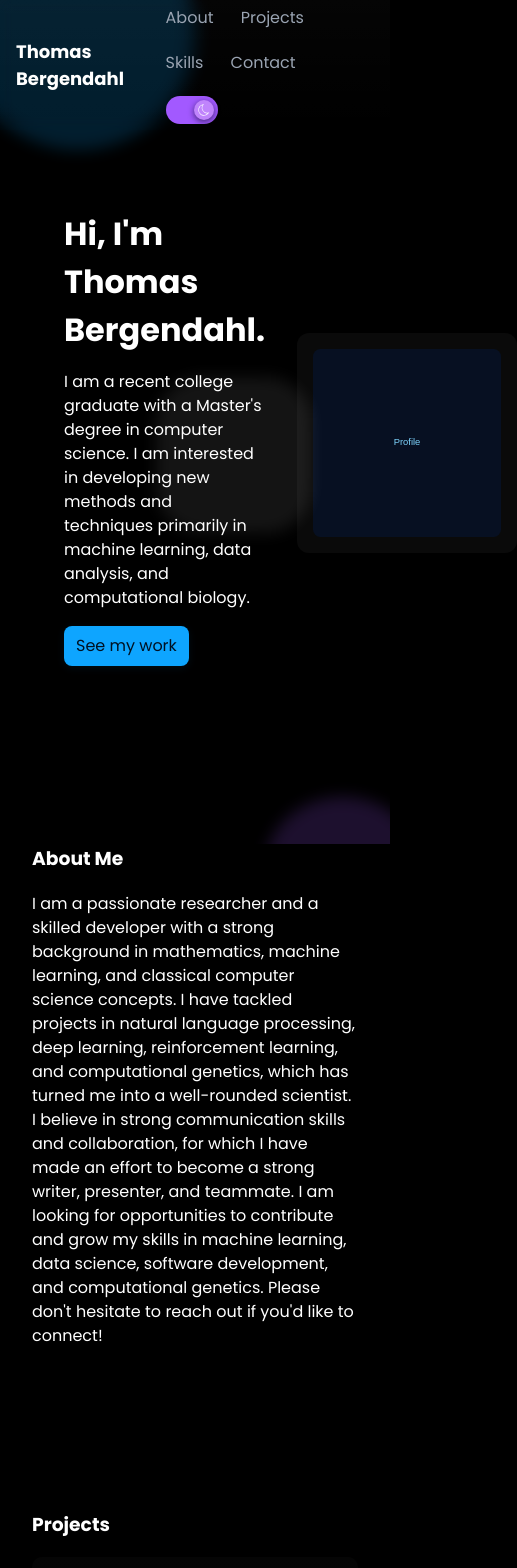
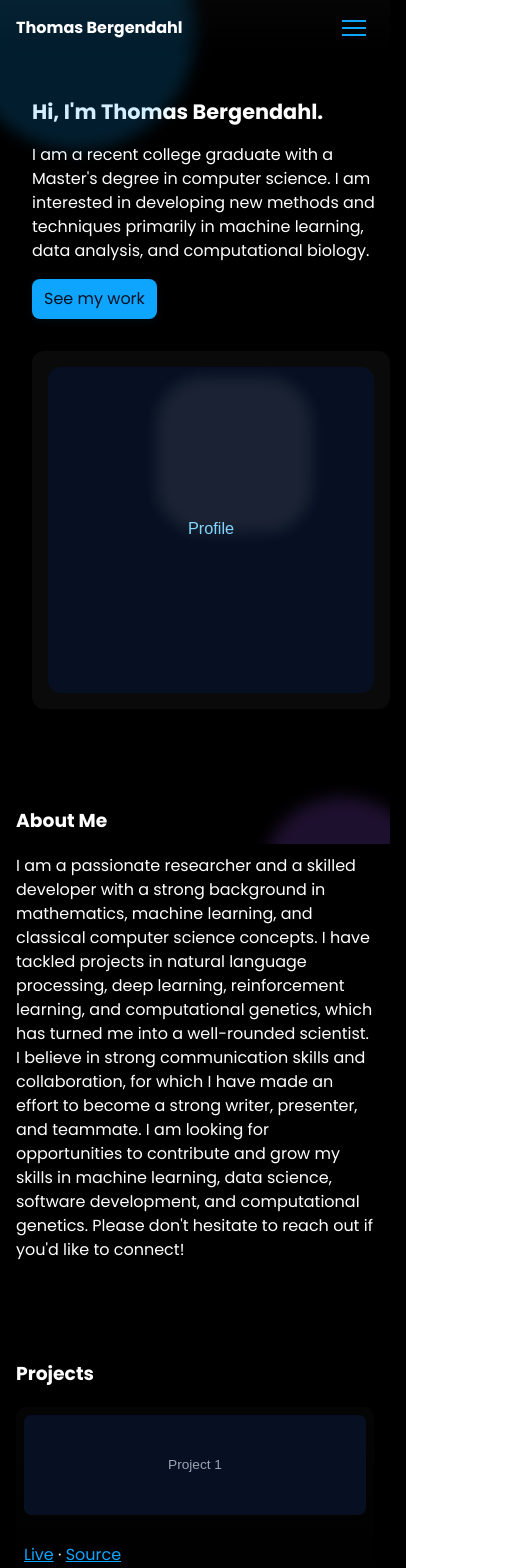
Before and after one commit to tgbergendahl/personalportfolio, a React (Vite) app: page / in a window 390 px wide. Shown: the top 1568 px of the page, 517 px wide, since content can reach past the window. Built offline with nearby package versions, Linux system fonts and the light colour scheme; the HTML template or start-up script is replaced by a standard one.

Commit message:
Fixing styling

```diff
--- a/src/components/Header.jsx
+++ b/src/components/Header.jsx
@@ -1,6 +1,7 @@
-import React from 'react'
+import React, { useState } from 'react'
 
 export default function Header({themeDark, setThemeDark}){
+  const [menuOpen, setMenuOpen] = useState(false);
   const handleNavClick = (e) => {
     const href = e.currentTarget.getAttribute('href');
     if (href && href.startsWith('#')) {
@@ -9,13 +10,17 @@ export default function Header({themeDark, setThemeDark}){
       if (el) {
         el.scrollIntoView({ behavior: 'smooth' });
       }
+      setMenuOpen(false);
     }
   };
   return (
     <header className="site-header">
       <div className="container">
         <h1 className="brand">Thomas Bergendahl</h1>
-        <nav className="nav">
+        <button className="nav-toggle" aria-label="Toggle navigation" onClick={() => setMenuOpen(m => !m)}>
+          <span className="hamburger"></span>
+        </button>
+        <nav className={`nav${menuOpen ? ' open' : ''}`}>
           <a href="#about" onClick={handleNavClick}>About</a>
           <a href="#projects" onClick={handleNavClick}>Projects</a>
           <a href="#skills" onClick={handleNavClick}>Skills</a>
--- a/src/index.css
+++ b/src/index.css
@@ -1,4 +1,14 @@
-:root{
+:root {
+  /* Dark theme defaults (black + sky blue) */
+  --bg: #000000; /* black background */
+  --card: #050505; /* near-black cards */
+  --muted: #9aa4b2;
+  --accent: #0ea5ff; /* sky blue */
+  --text: #ffffff; /* white text */
+  --bg-end: #000000; /* smooth end for gradient */
+  --glass: rgba(255,255,255,0.04);
+}
+
 /* Decorative background gradients for visual interest */
 .background-art {
   position: fixed;
@@ -23,11 +33,13 @@
   left: -10vw;
   fill: #0ea5ff;
 }
+
 .background-art .bg2 {
   bottom: -12vh;
   right: -8vw;
   fill: #a259ff;
 }
+
 .background-art .bg3 {
   top: 40vh;
   left: 30vw;
@@ -35,33 +47,43 @@
   opacity: 0.08;
 }
 
+* {
+  box-sizing: border-box;
+}
+
+html, body {
+  height: 100%;
+}
+
 body {
+  font-family: 'Poppins', Inter, system-ui, -apple-system, Segoe UI, Roboto, 'Helvetica Neue', Arial;
+  line-height: 1.5;
+  margin: 0;
+  background: linear-gradient(180deg, var(--bg), var(--bg-end));
+  color: var(--text);
+  width: 100%;
+  overflow-x: hidden;
   position: relative;
 }
-  /* Dark theme defaults (black + sky blue) */
-  --bg: #000000; /* black background */
-  --card: #050505; /* near-black cards */
-  --muted: #9aa4b2;
-  --accent: #0ea5ff; /* sky blue */
-  --text: #ffffff; /* white text */
-  --bg-end: #000000; /* smooth end for gradient */
-  --glass: rgba(255,255,255,0.04);
+.container {
+  max-width: 1000px;
+  margin: 0 auto;
+  padding: 2rem;
 }
 
-*{box-sizing:border-box}
-html,body{height:100%}
-body{font-family:'Poppins',Inter,system-ui,-apple-system,Segoe UI,Roboto,'Helvetica Neue',Arial;line-height:1.5;margin:0;background:linear-gradient(180deg,var(--bg),var(--bg-end));color:var(--text)}
-.container{
-  max-width:1000px;
-  margin:0 auto;
-  padding:2rem;
+.content {
+  max-width: 1000px;
+  margin: 0 auto;
+  padding: 2rem;
 }
-.content{
-  max-width:1000px;
-  margin:0 auto;
-  padding:2rem;
+
+.site-header {
+  backdrop-filter: blur(6px);
+  background: linear-gradient(180deg, rgba(255,255,255,0.02), transparent);
+  position: sticky;
+  top: 0;
+  z-index: 10;
 }
-.site-header{backdrop-filter: blur(6px);background:linear-gradient(180deg,rgba(255,255,255,0.02),transparent);position:sticky;top:0;z-index:10}
 .site-header .container {
   width: 100%;
   max-width: none;
@@ -74,25 +96,133 @@ body{font-family:'Poppins',Inter,system-ui,-apple-system,Segoe UI,Roboto,'Helvet
   box-sizing: border-box;
   border-radius: 0;
 }
-.site-header .brand{padding-left:0}
-.brand{margin:0;font-size:1.125rem}
-.nav a{
+.site-header .brand {
+  padding-left: 0;
+}
+
+.brand {
+  margin: 0;
+  font-size: 1.125rem;
+}
+
+.nav a {
   color: var(--muted);
   text-decoration: none;
   font-weight: 500;
   transition: color 150ms;
 }
-.nav{display:flex;align-items:center;gap:1rem}
+.nav {
+  display: flex;
+  align-items: center;
+  gap: 1rem;
+  flex-shrink: 0;
+  flex-grow: 0;
+  width: auto;
+}
 
-/* boxed hover highlight for nav items and theme toggle */
-.nav a, #theme-toggle{
-  padding:0.4rem 0.6rem;
-  border-radius:8px;
+/* Mobile navbar styles */
+.nav-toggle {
+  display: none;
+  background: none;
+  border: none;
+  padding: 0.5rem;
+  cursor: pointer;
+  z-index: 100;
+}
+
+.hamburger {
+  display: block;
+  width: 24px;
+  height: 2px;
+  background: var(--accent);
+  position: relative;
+  transition: background 0.3s;
+}
+
+.hamburger::before,
+.hamburger::after {
+  content: '';
+  position: absolute;
+  left: 0;
+  width: 24px;
+  height: 2px;
+  background: var(--accent);
+  transition: transform 0.3s ease;
+}
+
+.hamburger::before {
+  top: -7px;
+}
+
+.hamburger::after {
+  top: 7px;
+}
+
+/* Hamburger animation when menu is open */
+.nav-toggle:hover .hamburger {
+  background: var(--text);
+}
+
+.nav-toggle:hover .hamburger::before,
+.nav-toggle:hover .hamburger::after {
+  background: var(--text);
+}
+
+/* Desktop nav override */
+@media (min-width: 801px) {
+  .nav {
+    position: static !important;
+    flex-direction: row !important;
+    align-items: center !important;
+    gap: 1rem !important;
+    padding: 0 !important;
+    box-shadow: none !important;
+    background: none !important;
+    display: flex !important;
+  }
+
+  .nav-toggle {
+    display: none !important;
+  }
+}
+
+/* Mobile nav override */
+@media (max-width: 800px) {
+  .nav-toggle {
+    display: block;
+  }
+  .nav {
+    position: absolute;
+    top: 100%;
+    left: 0;
+    right: 0;
+    background: var(--card);
+    flex-direction: column;
+    align-items: flex-start;
+    gap: 0.5rem;
+    padding: 1rem 2vw;
+    box-shadow: 0 2px 16px 0 rgba(0,0,0,0.08);
+    z-index: 99;
+    display: none;
+  }
+  .nav.open {
+    display: flex;
+  }
+  .site-header .container {
+    flex-direction: row;
+    align-items: center;
+    padding: 1rem 2vw;
+  }
+}
+
+/* Hover effects for nav items and theme toggle */
+.nav a, #theme-toggle {
+  padding: 0.4rem 0.6rem;
+  border-radius: 8px;
   transition: background-color 150ms ease, color 150ms ease, transform 120ms ease;
 }
 
-.nav a:hover, #theme-toggle:hover{
-  /* use accent color on hover: sky-blue text with faint tint */
+.nav a:hover, #theme-toggle:hover {
   color: var(--accent);
   background: rgba(14,165,255,0.08);
   transform: translateY(-2px);
@@ -106,6 +236,12 @@ body{font-family:'Poppins',Inter,system-ui,-apple-system,Segoe UI,Roboto,'Helvet
 }
 
 .project-card a:hover {
+  color: #fff;
+  background: rgba(14,165,255,0.18);
+  border-radius: 6px;
+  text-decoration: none;
+}
+
 /* Contact section links */
 .contact a {
   color: var(--accent) !important;
@@ -113,12 +249,8 @@ body{font-family:'Poppins',Inter,system-ui,-apple-system,Segoe UI,Roboto,'Helvet
   font-weight: 500;
   transition: color 150ms;
 }
+
 .contact a:hover {
-  color: #fff;
-  background: rgba(14,165,255,0.18);
-  border-radius: 6px;
-  text-decoration: none;
-}
   color: #fff;
   background: rgba(14,165,255,0.18);
   border-radius: 6px;
@@ -135,6 +267,8 @@ body{font-family:'Poppins',Inter,system-ui,-apple-system,Segoe UI,Roboto,'Helvet
   display: inline-flex;
   align-items: center;
   position: relative;
+  width: auto;
+  overflow-x: visible;
   outline: none;
   transition: box-shadow 0.2s;
 }
@@ -193,8 +327,8 @@ body{font-family:'Poppins',Inter,system-ui,-apple-system,Segoe UI,Roboto,'Helvet
   pointer-events: none;
   transition: opacity 0.2s;
   transform: translateY(-55%);
-/* removed stray bracket */
 }
+
 .switch-icon-moon {
   right: 6px;
   opacity: 0;
@@ -203,26 +337,41 @@ body{font-family:'Poppins',Inter,system-ui,-apple-system,Segoe UI,Roboto,'Helvet
   opacity: 1;
 }
 
-#theme-toggle:focus{outline:none;box-shadow:0 0 0 4px rgba(14,165,255,0.16)}
+#theme-toggle:focus {
+  outline: none;
+  box-shadow: 0 0 0 4px rgba(14,165,255,0.16);
+}
 
-/* theme toggle switch styles */
-.hero .content{
-  display:grid;
-  grid-template-columns:1fr 220px;
-  gap:2rem;
-  align-items:center;
-  padding-top:3rem;
-  padding-bottom:3rem;
+/* Hero section */
+.hero .content {
+  display: grid;
+  grid-template-columns: 1fr 220px;
+  gap: 2rem;
+  align-items: center;
+  padding-top: 3rem;
+  padding-bottom: 3rem;
 }
-.hero-figure img{width:100%;border-radius:12px;background:var(--glass);padding:1rem}
-.hero-content h2{margin:0 0 0.5rem 0;font-size:2rem}
-.cta{
-  display:inline-block;
-  background:var(--accent);
-  color:#012;
-  padding:0.5rem 0.75rem;
-  border-radius:8px;
-  text-decoration:none;
+
+.hero-figure img {
+  width: 100%;
+  max-width: 100%;
+  border-radius: 12px;
+  background: var(--glass);
+  padding: 1rem;
+}
+
+.hero-content h2 {
+  margin: 0 0 0.5rem 0;
+  font-size: 2rem;
+}
+
+.cta {
+  display: inline-block;
+  background: var(--accent);
+  color: #012;
+  padding: 0.5rem 0.75rem;
+  border-radius: 8px;
+  text-decoration: none;
   box-shadow: 0 2px 8px 0 rgba(14,165,255,0.08);
   transition: background 150ms, color 150ms, box-shadow 150ms;
 }
@@ -231,23 +380,129 @@ body{font-family:'Poppins',Inter,system-ui,-apple-system,Segoe UI,Roboto,'Helvet
   color: #fff;
   box-shadow: 0 4px 16px 0 rgba(14,165,255,0.18);
 }
-.about, .projects, .skills, .contact{
-  padding:2rem 0;
+
+/* Main sections */
+.about, .projects, .skills, .contact {
+  padding: 2rem 0;
 }
-.project-grid{display:grid;grid-template-columns:repeat(auto-fit,minmax(240px,1fr));gap:1rem}
-.project-card{background:linear-gradient(180deg,rgba(255,255,255,0.02),transparent);padding:1rem;border-radius:10px}
-.project-card img{width:100%;height:140px;object-fit:cover;border-radius:8px;background:#071022}
-.skill-list{display:flex;flex-wrap:wrap;gap:0.5rem;list-style:none;padding:0;margin:0}
-.skill-list li{background:var(--glass);padding:0.45rem 0.7rem;border-radius:6px;color:var(--muted)}
-.site-footer{
-  padding:2rem 0;
-  color:var(--muted);
+
+/* Projects */
+.project-grid {
+  display: grid;
+  grid-template-columns: repeat(auto-fit, minmax(240px, 1fr));
+  gap: 1rem;
+}
+
+.project-card {
+  background: linear-gradient(180deg, rgba(255,255,255,0.02), transparent);
+  padding: 1rem;
+  border-radius: 10px;
+}
+
+.project-card img {
+  width: 100%;
+  max-width: 100%;
+  height: 140px;
+  object-fit: cover;
+  border-radius: 8px;
+  background: #071022;
+}
+
+/* Skills */
+.skill-list {
+  display: flex;
+  flex-wrap: wrap;
+  gap: 0.5rem;
+  list-style: none;
+  padding: 0;
+  margin: 0;
+}
+
+.skill-list li {
+  background: var(--glass);
+  padding: 0.45rem 0.7rem;
+  border-radius: 6px;
+  color: var(--muted);
+}
+
+body[data-theme="dark"] .skill-list li {
+  background: #071022;
+  color: #e8eef9;
+}
+
+body:not([data-theme="dark"]) .skill-list li {
+  background: rgba(240, 240, 255, 0.85);
+  color: #2a3550;
+  box-shadow: 0 1px 4px 0 rgba(14,165,255,0.04);
+}
+
+/* Footer */
+.site-footer {
+  padding: 2rem 0;
+  color: var(--muted);
   background: none;
 }
 
-/* Responsive */
-@media (max-width:800px){
-  .hero{grid-template-columns:1fr;}
-  .site-header .container{padding:0 1rem}
-  .nav{flex-wrap:wrap;gap:0.5rem}
+/* Mobile responsive styles */
+@media (max-width: 800px) {
+  .container,
+  .content {
+    width: 100vw;
+    max-width: 100vw;
+    padding: 1rem;
+    margin: 0;
+    box-sizing: border-box;
+  }
+
+  .site-header .container {
+    padding: 1rem;
+    gap: 1rem;
+  }
+
+  .brand {
+    font-size: 1rem;
+  }
+
+  .nav {
+    flex-wrap: wrap;
+    gap: 0.5rem;
+  }
+
+  .hero .content {
+    grid-template-columns: 1fr;
+    gap: 1rem;
+    padding-top: 1.5rem;
+    padding-bottom: 1.5rem;
+  }
+
+  .hero-content h2 {
+    font-size: 1.3rem;
+  }
+
+  .project-grid {
+    grid-template-columns: 1fr;
+    gap: 0.5rem;
+  }
+
+  .project-card {
+    padding: 0.5rem;
+  }
+
+  .project-card img {
+    height: 100px;
+  }
+
+  .skill-list li {
+    padding: 0.3rem 0.5rem;
+    font-size: 0.95rem;
+  }
+
+  .site-footer {
+    padding: 1rem 0;
+    font-size: 0.95rem;
+  }
+
+  .about, .projects, .skills, .contact {
+    padding: 1rem 0;
+  }
 }
```
